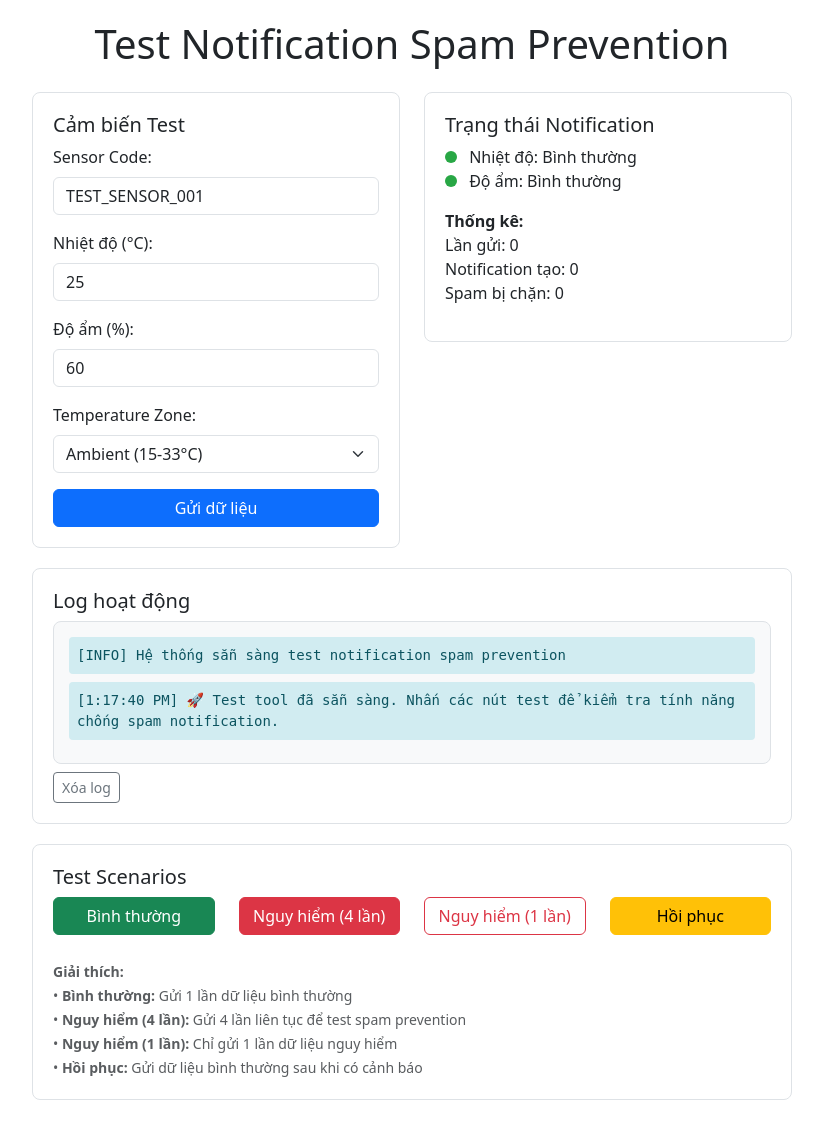
After one commit to TuanAnhNguyen723/Graduation-project, a PHP site: page /admin/iot/dashboard/test_notification_spam.html in a window 1280 px wide. The commit adds this page. Shown: the whole page, without its empty margins (228-1051 px from the left). Run offline with PHP 8.4, Linux system fonts and the light colour scheme; some libraries are stand-ins or nearby versions.

Commit message:
Update noti sensor

```diff
--- /dev/null
+++ b/admin/iot/dashboard/test_notification_spam.html
@@ -0,0 +1,332 @@
+<!DOCTYPE html>
+<html lang="vi">
+<head>
+    <meta charset="UTF-8">
+    <meta name="viewport" content="width=device-width, initial-scale=1.0">
+    <title>Test Notification Spam Prevention</title>
+    <link href="https://cdn.jsdelivr.net/npm/bootstrap@5.3.0/dist/css/bootstrap.min.css" rel="stylesheet">
+    <link href="../../../assets/css/icons.min.css" rel="stylesheet">
+    <style>
+        .test-container {
+            max-width: 800px;
+            margin: 0 auto;
+            padding: 20px;
+        }
+        .sensor-card {
+            border: 1px solid #dee2e6;
+            border-radius: 8px;
+            padding: 20px;
+            margin-bottom: 20px;
+        }
+        .status-indicator {
+            width: 12px;
+            height: 12px;
+            border-radius: 50%;
+            display: inline-block;
+            margin-right: 8px;
+        }
+        .status-normal { background-color: #28a745; }
+        .status-warning { background-color: #ffc107; }
+        .status-danger { background-color: #dc3545; }
+        .log-container {
+            background-color: #f8f9fa;
+            border: 1px solid #dee2e6;
+            border-radius: 8px;
+            padding: 15px;
+            max-height: 400px;
+            overflow-y: auto;
+        }
+        .log-entry {
+            margin-bottom: 8px;
+            padding: 8px;
+            border-radius: 4px;
+            font-family: monospace;
+            font-size: 14px;
+        }
+        .log-success { background-color: #d4edda; color: #155724; }
+        .log-warning { background-color: #fff3cd; color: #856404; }
+        .log-danger { background-color: #f8d7da; color: #721c24; }
+        .log-info { background-color: #d1ecf1; color: #0c5460; }
+    </style>
+</head>
+<body>
+    <div class="test-container">
+        <h1 class="text-center mb-4">
+            <i class="iconoir-temperature-high"></i>
+            Test Notification Spam Prevention
+        </h1>
+
+        <div class="row">
+            <div class="col-md-6">
+                <div class="sensor-card">
+                    <h5><i class="iconoir-temperature-high"></i> Cảm biến Test</h5>
+                    <div class="mb-3">
+                        <label class="form-label">Sensor Code:</label>
+                        <input type="text" id="sensorCode" class="form-control" value="TEST_SENSOR_001">
+                    </div>
+                    <div class="mb-3">
+                        <label class="form-label">Nhiệt độ (°C):</label>
+                        <input type="number" id="temperature" class="form-control" value="25" step="0.1">
+                    </div>
+                    <div class="mb-3">
+                        <label class="form-label">Độ ẩm (%):</label>
+                        <input type="number" id="humidity" class="form-control" value="60" step="0.1">
+                    </div>
+                    <div class="mb-3">
+                        <label class="form-label">Temperature Zone:</label>
+                        <select id="temperatureZone" class="form-select">
+                            <option value="ambient">Ambient (15-33°C)</option>
+                            <option value="chilled">Chilled (0-5°C)</option>
+                            <option value="frozen">Frozen (-50 to -18°C)</option>
+                        </select>
+                    </div>
+                    <button id="sendData" class="btn btn-primary w-100">
+                        <i class="iconoir-send"></i> Gửi dữ liệu
+                    </button>
+                </div>
+            </div>
+
+            <div class="col-md-6">
+                <div class="sensor-card">
+                    <h5><i class="iconoir-bell"></i> Trạng thái Notification</h5>
+                    <div class="mb-3">
+                        <div>
+                            <span class="status-indicator status-normal" id="tempStatus"></span>
+                            <span>Nhiệt độ: <span id="tempStatusText">Bình thường</span></span>
+                        </div>
+                        <div>
+                            <span class="status-indicator status-normal" id="humidityStatus"></span>
+                            <span>Độ ẩm: <span id="humidityStatusText">Bình thường</span></span>
+                        </div>
+                    </div>
+                    <div class="mb-3">
+                        <strong>Thống kê:</strong>
+                        <ul class="list-unstyled">
+                            <li>Lần gửi: <span id="sendCount">0</span></li>
+                            <li>Notification tạo: <span id="notificationCount">0</span></li>
+                            <li>Spam bị chặn: <span id="spamBlockedCount">0</span></li>
+                        </ul>
+                    </div>
+                </div>
+            </div>
+        </div>
+
+        <div class="sensor-card">
+            <h5><i class="iconoir-terminal"></i> Log hoạt động</h5>
+            <div class="log-container" id="logContainer">
+                <div class="log-entry log-info">
+                    [INFO] Hệ thống sẵn sàng test notification spam prevention
+                </div>
+            </div>
+            <button id="clearLog" class="btn btn-outline-secondary btn-sm mt-2">
+                <i class="iconoir-trash"></i> Xóa log
+            </button>
+        </div>
+
+        <div class="sensor-card">
+            <h5><i class="iconoir-play"></i> Test Scenarios</h5>
+            <div class="row">
+                <div class="col-md-3">
+                    <button id="testNormal" class="btn btn-success w-100 mb-2">
+                        <i class="iconoir-check-circle"></i> Bình thường
+                    </button>
+                </div>
+                <div class="col-md-3">
+                    <button id="testDanger" class="btn btn-danger w-100 mb-2">
+                        <i class="iconoir-warning-triangle"></i> Nguy hiểm (4 lần)
+                    </button>
+                </div>
+                <div class="col-md-3">
+                    <button id="testDangerOnce" class="btn btn-outline-danger w-100 mb-2">
+                        <i class="iconoir-warning-triangle"></i> Nguy hiểm (1 lần)
+                    </button>
+                </div>
+                <div class="col-md-3">
+                    <button id="testRecovery" class="btn btn-warning w-100 mb-2">
+                        <i class="iconoir-refresh"></i> Hồi phục
+                    </button>
+                </div>
+            </div>
+            <div class="mt-3">
+                <small class="text-muted">
+                    <strong>Giải thích:</strong><br>
+                    • <strong>Bình thường:</strong> Gửi 1 lần dữ liệu bình thường<br>
+                    • <strong>Nguy hiểm (4 lần):</strong> Gửi 4 lần liên tục để test spam prevention<br>
+                    • <strong>Nguy hiểm (1 lần):</strong> Chỉ gửi 1 lần dữ liệu nguy hiểm<br>
+                    • <strong>Hồi phục:</strong> Gửi dữ liệu bình thường sau khi có cảnh báo
+                </small>
+            </div>
+        </div>
+    </div>
+
+    <script>
+        let sendCount = 0;
+        let notificationCount = 0;
+        let spamBlockedCount = 0;
+
+        // Cập nhật UI
+        function updateStats() {
+            document.getElementById('sendCount').textContent = sendCount;
+            document.getElementById('notificationCount').textContent = notificationCount;
+            document.getElementById('spamBlockedCount').textContent = spamBlockedCount;
+        }
+
+        // Thêm log entry
+        function addLogEntry(message, type = 'info') {
+            const logContainer = document.getElementById('logContainer');
+            const logEntry = document.createElement('div');
+            logEntry.className = `log-entry log-${type}`;
+            logEntry.textContent = `[${new Date().toLocaleTimeString()}] ${message}`;
+            logContainer.appendChild(logEntry);
+            logContainer.scrollTop = logContainer.scrollHeight;
+        }
+
+        // Gửi dữ liệu cảm biến
+        async function sendSensorData(temperature, humidity, sensorCode = 'TEST_SENSOR_001') {
+            try {
+                const response = await fetch('../api/iot-sensor.php', {
+                    method: 'POST',
+                    headers: {
+                        'Content-Type': 'application/json',
+                    },
+                    body: JSON.stringify({
+                        sensor_code: sensorCode,
+                        temperature: parseFloat(temperature),
+                        humidity: parseFloat(humidity),
+                        timestamp: new Date().toISOString()
+                    })
+                });
+
+                // Kiểm tra response trước khi parse JSON
+                const responseText = await response.text();
+                addLogEntry(`🔍 Raw Response: ${responseText.substring(0, 200)}...`, 'info');
+
+                let result;
+                try {
+                    result = JSON.parse(responseText);
+                } catch (parseError) {
+                    addLogEntry(`❌ Lỗi parse JSON: ${parseError.message}`, 'danger');
+                    addLogEntry(`📄 Response content: ${responseText}`, 'danger');
+                    return;
+                }
+
+                sendCount++;
+
+                // Debug logging
+                console.log('API Response:', result);
+                addLogEntry(`🔍 Parsed Response: ${JSON.stringify(result)}`, 'info');
+
+                if (result.success) {
+                    const data = result.data;
+
+                    // Cập nhật notification count
+                    if (data.alerts_created > 0) {
+                        notificationCount += data.alerts_created;
+                        addLogEntry(`✅ Tạo ${data.alerts_created} notification(s)`, 'success');
+                    }
+
+                    // Kiểm tra spam prevention
+                    if (data.notification_spam_prevented) {
+                        spamBlockedCount++;
+                        addLogEntry(`🚫 Spam notification bị chặn (vi phạm: temp=${data.violations_detected.temperature}, humidity=${data.violations_detected.humidity})`, 'warning');
+                    }
+
+                    // Kiểm tra recovery notifications
+                    if (data.recovery_notifications > 0) {
+                        addLogEntry(`🔄 Tạo ${data.recovery_notifications} notification hồi phục`, 'info');
+                    }
+
+                    // Cập nhật trạng thái
+                    updateSensorStatus(data.violations_detected);
+                    addLogEntry(`📊 Nhiệt độ: ${data.temperature}°C, Độ ẩm: ${data.humidity}%`, 'info');
+                } else {
+                    addLogEntry(`❌ Lỗi: ${result.message}`, 'danger');
+                }
+
+                updateStats();
+
+            } catch (error) {
+                addLogEntry(`❌ Lỗi kết nối: ${error.message}`, 'danger');
+                console.error('Full error:', error);
+            }
+        }
+
+        // Cập nhật trạng thái cảm biến
+        function updateSensorStatus(violations) {
+            const tempStatus = document.getElementById('tempStatus');
+            const tempStatusText = document.getElementById('tempStatusText');
+            const humidityStatus = document.getElementById('humidityStatus');
+            const humidityStatusText = document.getElementById('humidityStatusText');
+
+            // Nhiệt độ
+            if (violations.temperature) {
+                tempStatus.className = 'status-indicator status-danger';
+                tempStatusText.textContent = 'Nguy hiểm';
+            } else {
+                tempStatus.className = 'status-indicator status-normal';
+                tempStatusText.textContent = 'Bình thường';
+            }
+
+            // Độ ẩm
+            if (violations.humidity) {
+                humidityStatus.className = 'status-indicator status-warning';
+                humidityStatusText.textContent = 'Nguy hiểm';
+            } else {
+                humidityStatus.className = 'status-indicator status-normal';
+                humidityStatusText.textContent = 'Bình thường';
+            }
+        }
+
+        // Event listeners
+        document.getElementById('sendData').addEventListener('click', () => {
+            const temperature = document.getElementById('temperature').value;
+            const humidity = document.getElementById('humidity').value;
+            const sensorCode = document.getElementById('sensorCode').value;
+
+            sendSensorData(temperature, humidity, sensorCode);
+        });
+
+        document.getElementById('clearLog').addEventListener('click', () => {
+            document.getElementById('logContainer').innerHTML = '';
+        });
+
+        // Test scenarios
+        document.getElementById('testNormal').addEventListener('click', () => {
+            document.getElementById('temperature').value = '25';
+            document.getElementById('humidity').value = '55';
+            addLogEntry('🧪 Bắt đầu test scenario: Bình thường', 'info');
+            sendSensorData(25, 55);
+        });
+
+        document.getElementById('testDanger').addEventListener('click', () => {
+            document.getElementById('temperature').value = '40';
+            document.getElementById('humidity').value = '80';
+            addLogEntry('🧪 Bắt đầu test scenario: Nguy hiểm (spam test - 4 lần)', 'info');
+
+            // Gửi nhiều lần để test spam prevention
+            setTimeout(() => sendSensorData(40, 80), 0);
+            setTimeout(() => sendSensorData(41, 81), 1000);
+            setTimeout(() => sendSensorData(42, 82), 2000);
+            setTimeout(() => sendSensorData(43, 83), 3000);
+        });
+
+        document.getElementById('testDangerOnce').addEventListener('click', () => {
+            document.getElementById('temperature').value = '40';
+            document.getElementById('humidity').value = '80';
+            addLogEntry('🧪 Bắt đầu test scenario: Nguy hiểm (1 lần)', 'info');
+            sendSensorData(40, 80);
+        });
+
+        document.getElementById('testRecovery').addEventListener('click', () => {
+            document.getElementById('temperature').value = '25';
+            document.getElementById('humidity').value = '55';
+            addLogEntry('🧪 Bắt đầu test scenario: Hồi phục', 'info');
+            sendSensorData(25, 55);
+        });
+
+        // Khởi tạo
+        updateStats();
+        addLogEntry('🚀 Test tool đã sẵn sàng. Nhấn các nút test để kiểm tra tính năng chống spam notification.', 'info');
+    </script>
+</body>
+</html>
```
Also changed, not shown: admin/iot/api/iot-sensor.php (+114 -5 lines), admin/iot/dashboard/create_test_sensor.php (added, +32 -0 lines), admin/iot/locations/index.php (+31 -5 lines), admin/notifications/index.php (+62 -5 lines).
